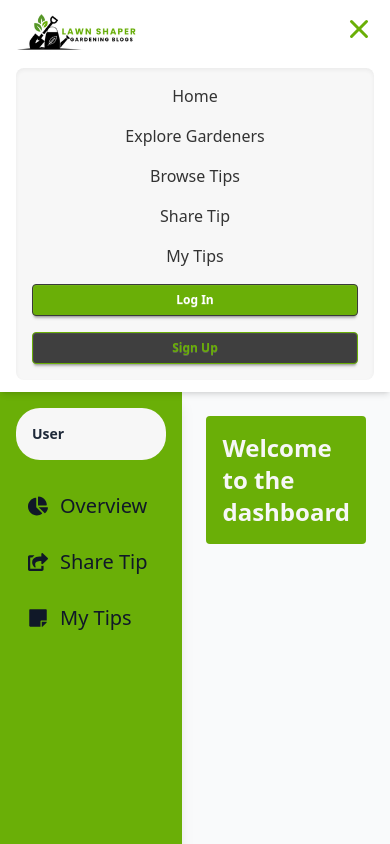
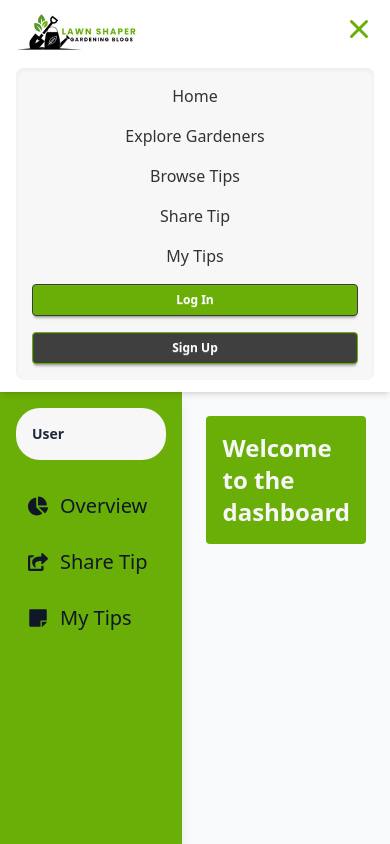
Before and after one commit to tahia-tahi/lawn-shaper, a React (Vite) app: page /dashboard in a window 390 px wide. Both pictures are taken after a click on the button 359 px from the left and 28 px from the top of the page. Shown: the top 844 px of the page. Built offline with nearby package versions, Linux system fonts and the light colour scheme; no server answers.

Commit message:
colour adjusted

```diff
--- a/src/Components/Navbar.jsx
+++ b/src/Components/Navbar.jsx
@@ -81,7 +81,7 @@ const Navbar = () => {
               <Link to="/auth/login" onClick={toggleMenu} className="btn btn-sm w-full bg-primary text-white hover:bg-secondary">
                 Log In
               </Link>
-              <Link to="/auth/signup" onClick={toggleMenu} className="btn btn-sm w-full border border-primary text-primary hover:bg-primary hover:text-white">
+              <Link to="/auth/signup" onClick={toggleMenu} className="btn btn-sm w-full border border-primary text-white hover:bg-primary ">
                 Sign Up
               </Link>
             </>
```
